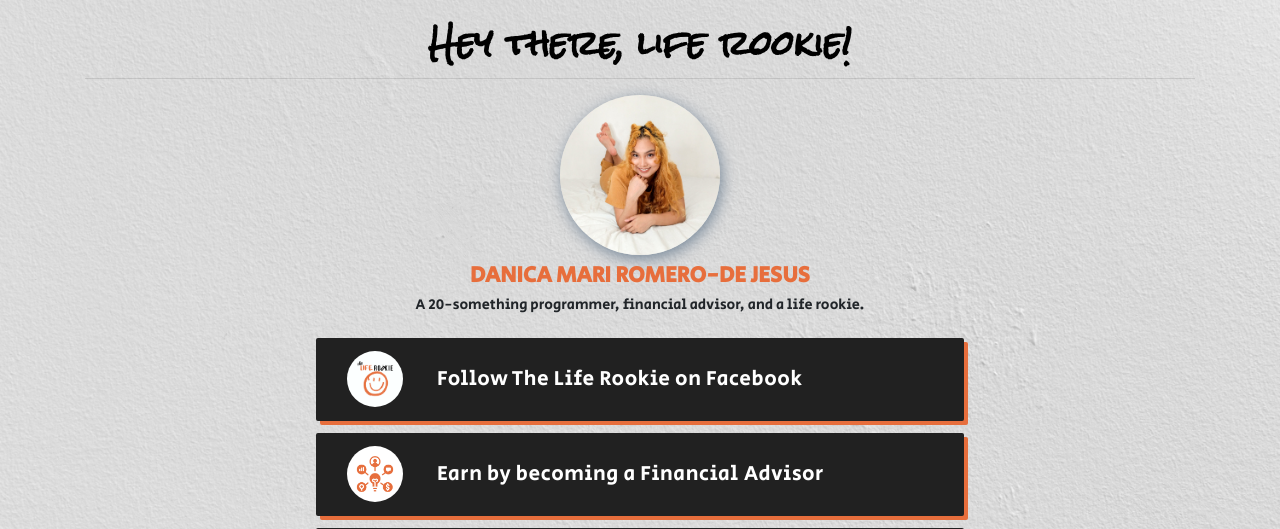
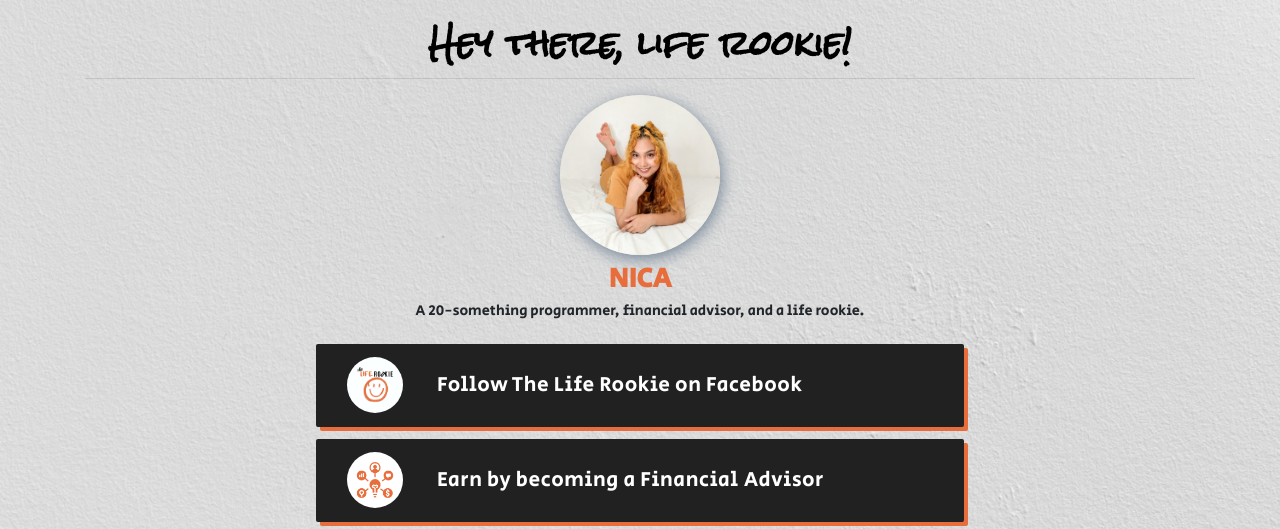
Before and after one commit to danicamariromero/theliferookie, a PHP site: page / in a window 1280 px wide. Shown: the top 529 px of the page. Run offline with PHP 8.4, Linux system fonts and the light colour scheme; some libraries are stand-ins or nearby versions.

Commit message:
Add files via upload

```diff
--- a/assets/styles/style.css
+++ b/assets/styles/style.css
@@ -20,7 +20,7 @@
 
 .tlrname {
 	font-family: 'Secular One', sans-serif;
-	font-size: 1em;
+	font-size: 1.3em;
 	font-weight: bold;
 	color: #e76e3c;
 }
@@ -92,7 +92,7 @@
 	}
 
     .tlrname {
-	    font-size: 1.7em;
+	    font-size: 2em;
 	    margin-top: 1em;
 	}
 
@@ -129,7 +129,7 @@
 	}
 
 	.tlrname {
-    	font-size: 1.4em;
+    	font-size: 1.7em;
     }
 
     .tlrdesc {
--- a/index.html
+++ b/index.html
@@ -44,7 +44,7 @@
 		<h1 class="mt-4 hey-title">Hey there, life rookie!</h1>
 		<hr>
 		<img src="./assets/images/casual_photo.jpg" alt="The Life Rookie" class="display-pic mb-2">
-		<h5 class="tlrname mb-1">DANICA MARI ROMERO-DE JESUS</h5>
+		<h5 class="tlrname mb-1">NICA</h5>
 		<p class="mb-3 tlrdesc">A 20-something programmer, financial advisor, and a life rookie.</p>
 		<!-- image -->
 
```
